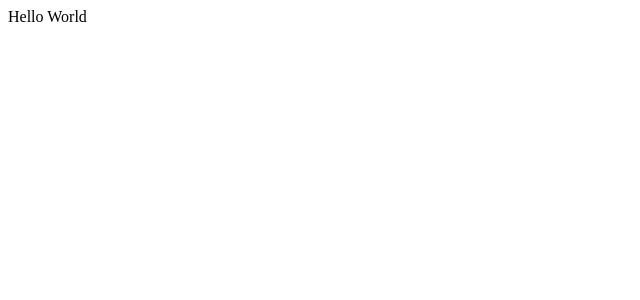
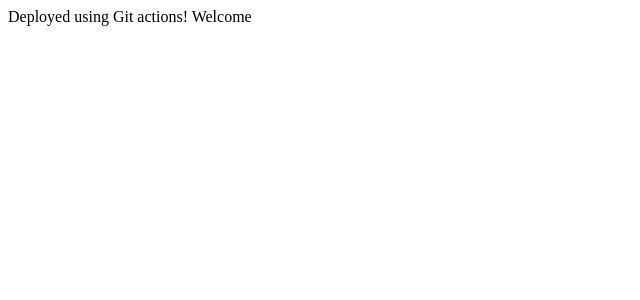
Before and after one commit to icesurfer10/Portfolio, a React (Create React App) app: page / in a window 1280 px wide. Shown: the top 300 px of the page, without its empty margins (0-640 px from the left). Built offline with nearby package versions, Linux system fonts and the light colour scheme; the HTML template or start-up script is replaced by a standard one.

Commit message:
Update App.js

```diff
--- a/src/App.js
+++ b/src/App.js
@@ -1,8 +1,8 @@
 import React from 'react';
 
 function App() {
-  const value = 'World';
-  return <div>Hello {value}</div>;
+  const value = 'Welcome';
+  return <div>Deployed using Git actions! {value}</div>;
 }
 
 export default App;
```
